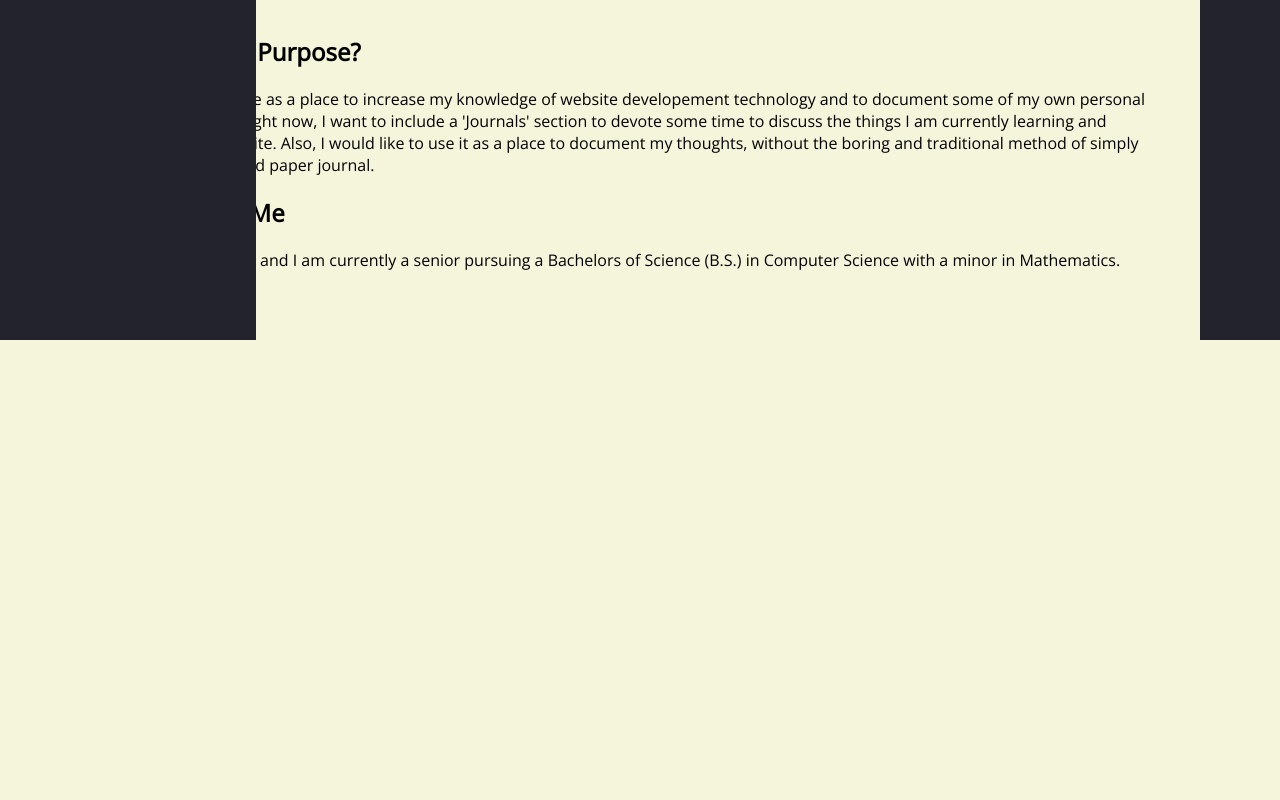
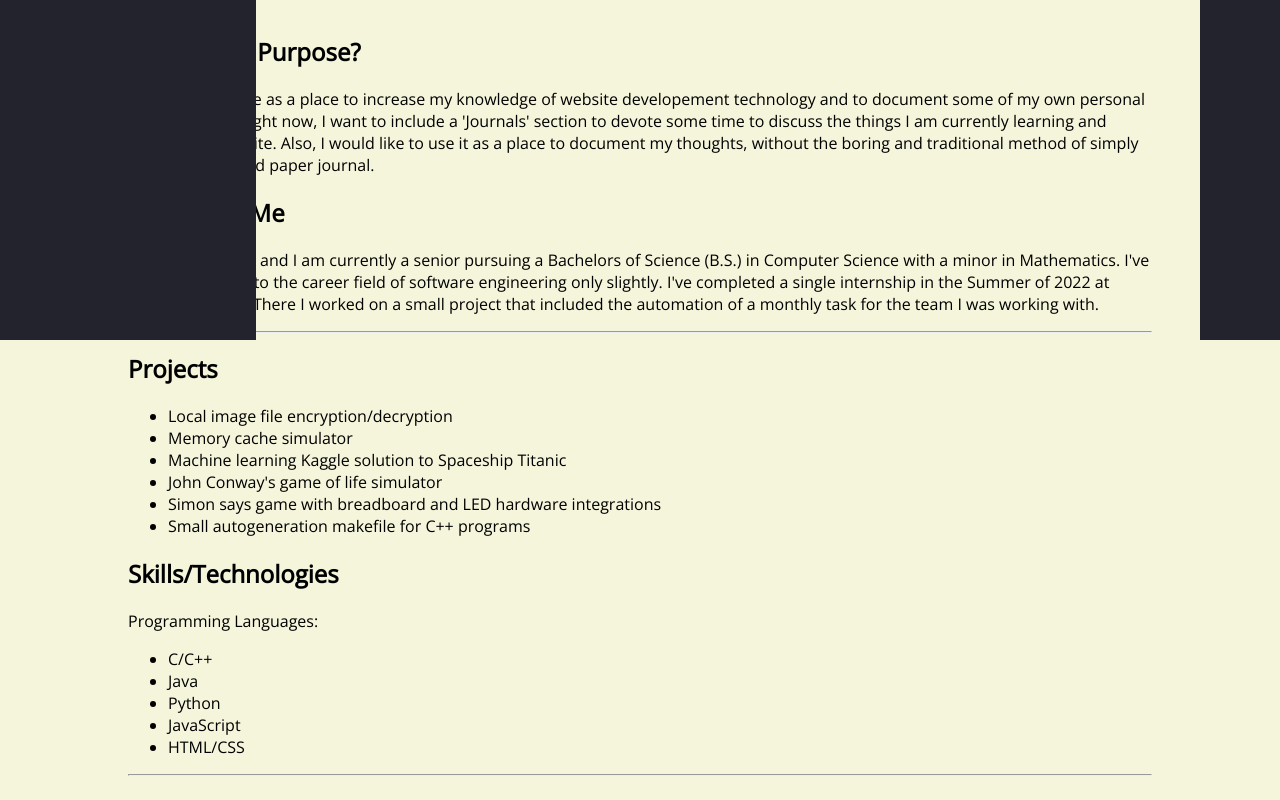
Before and after one commit to terrytosh/personal-site, a React (Create React App) app: page / in a window 1280 px wide. Shown: the part 460-1260 px from the top of the page. Before the commit the page ends 800 px from the top, so only its background shows below. Built offline with nearby package versions, Linux system fonts and the light colour scheme.

Commit message:
Small content updates

```diff
--- a/src/components/Contact.js
+++ b/src/components/Contact.js
@@ -8,6 +8,7 @@ export default class Contact extends Component {
               <main>
                 <h1>Links to my various accounts</h1>
                 <h3>Email: pterrytosh@gmail.com</h3>
+                <h3>Discord: _.terry_</h3>
                 <h3><a href="https://github.com/terrytosh">GitHub</a></h3>
                 <h3><a href="https://www.linkedin.com/in/terry-tosh">LinkedIn</a></h3>
                 <h3><a href="https://soundcloud.com/terry-tosh">Soundcloud</a></h3>
--- a/src/components/Entry3.js
+++ b/src/components/Entry3.js
@@ -9,6 +9,7 @@ export default class Entry3 extends Component {
                   <summary>
                     <h3>Tuesday, October 10th, 2023</h3>
                   </summary>
+                  <u><h4>Website Technology</h4></u>
                   <p>
                     Simply added some links to my accounts/socials and personal email on the Contact page. May do more
                     later, but do not have much time today. Writing this during class and then starting my new position
--- a/src/components/Entry4.js
+++ b/src/components/Entry4.js
@@ -7,10 +7,24 @@ export default class Entry4 extends Component {
             <div>
                 <details>
                   <summary>
-                    <h3>Wednesday, October 11th, 2023</h3>
+                    <h3>Sunday, October 15th, 2023</h3>
                   </summary>
+                  <u><h4>Website Technology</h4></u>
                   <p>
-                    To be implemented tomorrow...
+                    I've been quite busy lately with work and school, but I finally got a little time to take a break and come work on my site.
+                    I had a small bug that had to do with the React Routes. I actually wouldn't necessarily call it a bug, because the code worked
+                    correctly, I just needed to add more to it for the correct functionality that I wanted it to perform. Upon loading the site, the 'Title'
+                    component showed, as it should across all pages, but there was no default body being loaded in. To fix this problem, all I had to do was
+                    add a default route within my React Routes section in the 'App.js' file. By using 'path="*"', any non-existing routes enetered into the
+                    URL will be directed to the element set within this line. In my case, I chose it to show the 'Homepage' element. Now, upon entering the site, the 'Homepage'
+                    will be shown in the body initially, until a new navigation link is chosen. This is the correct behavior that I had planned upon. Yay! That was the
+                    biggest change I have made today, but other than that I added some content to both the 'Homepage' and 'Contacts' page. I added some of my projects that
+                    I've done and more information about myself to the 'Homepage'. On the 'Contacts' page, I simply added my Discord username. That'll be all for today, but hopefully
+                    I can find a larger chunk of time in the coming days to really sit down and add some cooler, more complex features to my website. I've been enjoying the time
+                    I get to come and work on this site lately, as it helps me breakdown learning larger things, like React and all its features, into smaller sub-sections. I'm hoping
+                    that through all this small, sequential learning, it will greatly benefit me in the bigger picture. Anyways though, keep learning and finding new things to distract yourself
+                    from this world. I belive hobbies and passions are something that will keep me interested in life in the days to come. Things have become quite mundane, but by having
+                    a dedicated place to come learn and share my thoughts has been quite enjoyable. Keep it up and don't be too hard on yourself! &lt;3
                   </p>
                 </details>
             </div>
--- a/src/components/Homepage.js
+++ b/src/components/Homepage.js
@@ -13,8 +13,33 @@ export default class Homepage extends Component {
                 </p>
                 <h2>Bits About Me</h2>
                 <p>
-                  My name is Terry and I am currently a senior pursuing a Bachelors of Science (B.S.) in Computer Science with a minor in Mathematics.
+                  My name is Terry and I am currently a senior pursuing a Bachelors of Science (B.S.) in Computer Science with a minor in Mathematics. I've dipped my toe into
+                  the career field of software engineering only slightly. I've completed a single internship in the Summer of 2022 at General Motors. There I worked on a small
+                  project that included the automation of a monthly task for the team I was working with.
                 </p>
+                <hr></hr>
+                <h2>Projects</h2>
+                <p>
+                  <ul>
+                    <li>Local image file encryption/decryption</li>
+                    <li>Memory cache simulator</li>
+                    <li>Machine learning Kaggle solution to Spaceship Titanic</li>
+                    <li>John Conway's game of life simulator</li>
+                    <li>Simon says game with breadboard and LED hardware integrations</li>
+                    <li>Small autogeneration makefile for C++ programs</li>
+                  </ul>
+                </p>
+                <h2>Skills/Technologies</h2>
+                <p>Programming Languages:
+                  <ul>
+                    <li>C/C++</li>
+                    <li>Java</li>
+                    <li>Python</li>
+                    <li>JavaScript</li>
+                    <li>HTML/CSS</li>
+                  </ul>
+                </p>
+                <hr></hr>
               </main>
             </div>
         );
```
